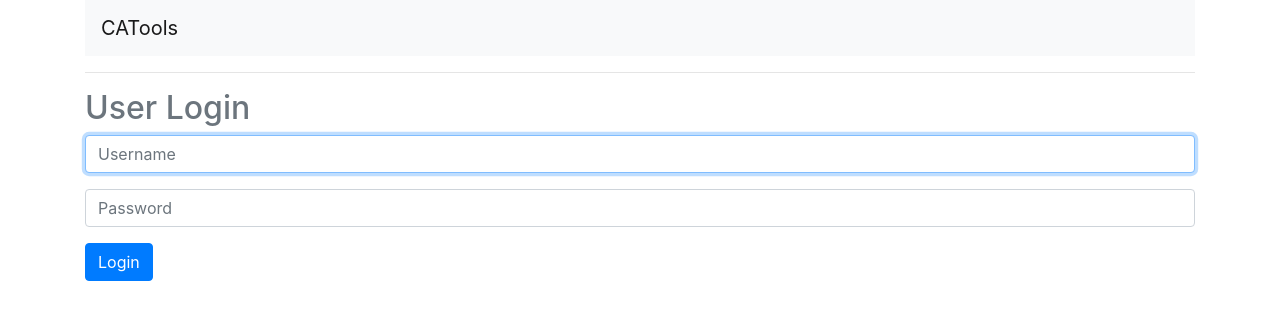
After one commit to KaziShoaib/CA-Tools, a Django app: page /login in a window 1280 px wide. The commit adds this page. Shown: the top 320 px of the page. Run offline with Django 4.2, Linux system fonts and the light colour scheme; parts of the project's set-up code (start-up, migrations or seed data) failed here and were passed over; some libraries are stand-ins or nearby versions.

Commit message:
login, logout feature added

```diff
--- a/report/templates/report/layout.html
+++ b/report/templates/report/layout.html
@@ -12,7 +12,8 @@
       <div class="container">
         <nav class="navbar navbar-expand-lg navbar-light bg-light">
           <a class="navbar-brand" href="#">CATools</a>
-          <div class="mr-auto">
+          {% if  user.is_authenticated %}
+          <div class="">
             <ul class="navbar-nav">
               <li class="nav-item">
                 <a class="nav-link" href="{% url 'reports' %}">All Reports</a>
@@ -28,7 +29,22 @@
               </li>
             </ul>
           </div>
+          <div class="ml-auto">
+            <ol class="breadcrumb bg-light">
+              <li class="breadcrumb-item">
+                  Welcome {{ user.username }}
+              </li>
+              <li class="breadcrumb-item">
+                  <a href="{% url 'ChangePassword' %}">Change Password</a>
+              </li>
+              <li class="breadcrumb-item">
+                <a href="{% url 'logout' %}">Logout</a>
+              </li>
+          </ol>
+          </div>
+          {% endif %}
         </nav>
+        <hr>
         <div class="body">
             {% block body %}
             {% endblock %}
--- /dev/null
+++ b/report/templates/report/login.html
@@ -0,0 +1,24 @@
+{% extends "report/layout.html" %}
+{% load static %}
+
+{% block body %}
+<h2 class="mt-2 text-secondary">User Login</h2>
+{% if message %}
+<div class="alert alert-danger alert-dismissible">
+  <button class="close" type="button" data-dismiss="alert">
+      <span>&times;</span>
+  </button>
+  <strong>Error</strong> {{ message }}
+</div>
+{% endif %}
+<form action="{% url 'login' %}" method="POST">
+  {% csrf_token %}
+  <div class="form-group">
+      <input autofocus class="form-control" type="text" name="username" placeholder="Username">
+  </div>
+  <div class="form-group">
+      <input class="form-control" type="password" name="password" placeholder="Password">
+  </div>
+  <input class="btn btn-primary" type="submit" value="Login">
+</form>
+{% endblock %}
--- a/report/templates/report/submission.html
+++ b/report/templates/report/submission.html
@@ -3,7 +3,7 @@
 
 
 {% block body %}
-  <div class="container">
+  <div>
     <h2 class="mt-2 text-secondary">Submit Monthly Report</h2>
     <form action="{% url 'submission' %}" method="POST">
       {% csrf_token %}
--- a/report/urls.py
+++ b/report/urls.py
@@ -4,6 +4,9 @@ from . import views
 
 urlpatterns = [
     path("", views.reports, name='reports'),
+    path("login", views.login_view, name="login"),
+    path('logout', views.logout_view, name="logout"),
+    path("ChangePassword", views.change_password_view, name="ChangePassword"),
     path("report/<int:report_id>", views.report, name="report"),
     path("submission", views.submission, name='submission'),
     path("CAList", views.CAList, name="CAList"),
--- a/report/views.py
+++ b/report/views.py
@@ -4,8 +4,14 @@ from django.forms import NullBooleanField
 from django.urls import reverse
 from django.http import HttpResponseRedirect
 from django.shortcuts import render
+import json
+from django.http import JsonResponse
+
 import calendar
 from datetime import datetime
+
+from django.contrib.auth import authenticate, login, logout
+from django.contrib.auth.decorators import login_required
 
 from .models import CA, ContactPerson, Report, Service
 # Create your views here.
@@ -20,6 +26,45 @@ def integerConversion(intString):
     return x
 
 
+def login_view(request):
+    if request.method == "POST":
+        # Attempt to sign user in
+        username = request.POST["username"]
+        password = request.POST["password"]
+        user = authenticate(request, username=username, password=password)
+        # Check if authentication successful
+        if user is not None:
+            login(request, user)
+            return HttpResponseRedirect(reverse("reports"))
+        else:
+            return render(request, "report/login.html", {
+                "message": "Invalid username and/or password."
+            })
+    else:
+        return render(request, "report/login.html")
+
+
+def logout_view(request):
+    logout(request)
+    return HttpResponseRedirect(reverse("reports"))
+
+
+@login_required(login_url='login')
+def change_password_view(request):
+    if request.method == 'POST':
+        data = json.loads(request.body)
+        oldPassword = data.get("oldPassword")
+        newPassword = data.get("newPassword")
+        user = request.user
+        if user.check_password(oldPassword):
+            user.set_password(newPassword)
+            user.save()
+            return JsonResponse({"message": "success"}, status=201)
+        return JsonResponse({"message": "failure"}, status=400)
+    return render(request, "report/ChangePassword.html")
+
+
+@login_required(login_url='login')
 def report(request, report_id):
     report = Report.objects.get(pk=report_id)
     return render(request, "report/report.html", {
@@ -27,6 +72,7 @@ def report(request, report_id):
     })
 
 
+@login_required(login_url='login')
 def reports(request):
     reports = Report.objects.all()
     return render(request, "report/reports.html", {
@@ -34,6 +80,7 @@ def reports(request):
     })
 
 
+@login_required(login_url='login')
 def submission(request):
     if request.method == 'POST':
         print('hello')
@@ -79,11 +126,13 @@ def submission(request):
     })
 
 
+@login_required(login_url='login')
 def CAList(request):
     cas = CA.objects.all()
     return render(request, "report/CAList.html", {"cas": cas})
 
 
+@login_required(login_url='login')
 def AddCA(request):
     if request.method == "POST":
         organizationName = request.POST['organization-name']
```
Also changed, not shown: report/static/report/ChangePassword.js (added, +65 -0 lines), report/static/report/report.js (+28 -28 lines), report/templates/report/ChangePassword.html (added, +44 -0 lines).
